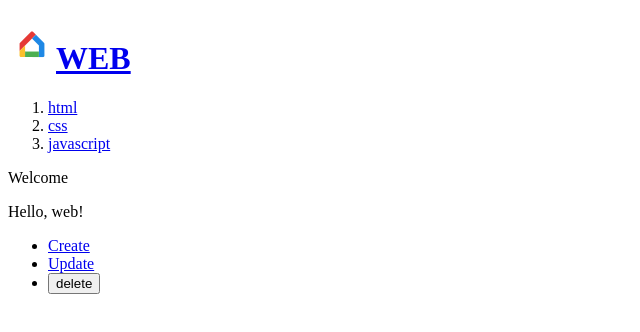
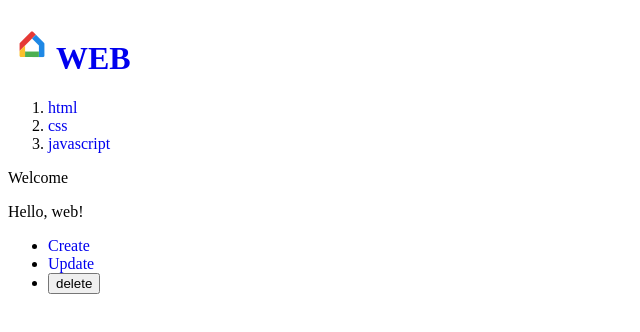
Before and after one commit to chaerimjo-web/nextjs_app_ex, a Next.js app: page / in a window 1280 px wide. Shown: the top 332 px of the page, without its empty margins (0-640 px from the left). Built offline with nearby package versions, Linux system fonts and the light colour scheme; data requests are answered from the project's data file.

Commit message:
server, client를 활용하여 목록을 조회

```diff
--- /dev/null
+++ b/db.json
@@ -0,0 +1,36 @@
+{
+  "topics":[
+    {
+      "id":1,
+      "title":"html",
+      "body":"html is..."
+    },
+    {
+      "id":2,
+      "title":"css",
+      "body":"css is..."
+    },
+    {
+      "id":3,
+      "title":"javascript",
+      "body":"javascript is..."
+    }
+  ],
+  "posts": [
+    {
+      "id": 1,
+      "title": "json-server",
+      "author": "typicode"
+    }
+  ],
+  "comments": [
+    {
+      "id": 1,
+      "body": "some comment",
+      "postId": 1
+    }
+  ],
+  "profile": {
+    "name": "typicode"
+  }
+}
--- a/src/app/globals.css
+++ b/src/app/globals.css
@@ -0,0 +1,7 @@
+a{
+  text-decoration: none;
+}
+
+a:hover{
+  text-decoration: underline;
+}
--- a/src/app/layout.js
+++ b/src/app/layout.js
@@ -1,7 +1,9 @@
+//"use client"; //클라이언트단에서만 use활용할 수 있다.
 import localFont from "next/font/local";
 import "./globals.css";
 import Link from "next/link";
 import Image from "next/image";
+// import { useEffect, useState } from "react";
 
 /*
 const geistSans = localFont({
@@ -19,9 +21,31 @@ const geistMono = localFont({
 export const metadata = {
   title: "Web tutorials",
   description: "Generated by Green",
-};
+}; //서버단에만 작동한다.
 
-export default function RootLayout({ children }) {
+export default async function RootLayout({ children }) {
+
+  /*
+  const [topics, setTopics] = useState([]);
+  useEffect(()=>{ //result -> topics 에 저장됨
+    fetch('http://localhost:9999/topics')
+    .then(res=>{
+    return res.json(); //json형태를 object 제이쿼리 형태로 바꿈.
+    })
+    .then(result=>{
+     setTopics(result);
+    });
+  },[])
+  console.log(topics);
+
+  패치로 결과 나오면 토픽스에 담는다.
+  결과가 나올 때 까지 기다리는 함수 await 함수 (async -> 부모에 넣는다. )
+  await부모는 function
+  */
+
+  const response = await fetch('http://localhost:9999/topics'); //기다리는 함수
+  const topics = await response.json(); //json->object /
+
   return (
     <html lang="en">
       {/* <body className={`${geistSans.variable} ${geistMono.variable}`}>
@@ -34,9 +58,14 @@ export default function RootLayout({ children }) {
       </h1>
         <nav>
           <ol>
-            <li><Link href="/read/1">html</Link></li>
+            {
+             topics.map(topic=><li key={topic.id}><Link href={`/read/${topic.id}`}>{topic.title}</Link></li>)
+            }
+            {/* <li><Link href="/read/1">html</Link></li>
             <li><Link href="/read/2">css</Link></li>
             <li><Link href="/read/3">javascript</Link></li>
+            let listHTML = list.map(l=> <li key={l.id}><a href={l.id}>{l.title}</a></li>);
+            */}
           </ol>
         </nav>
      {children}
```
